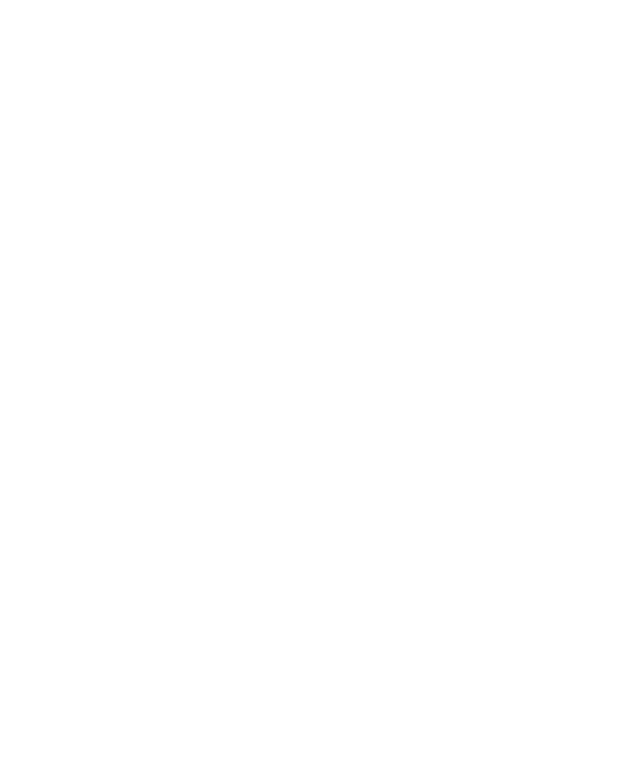
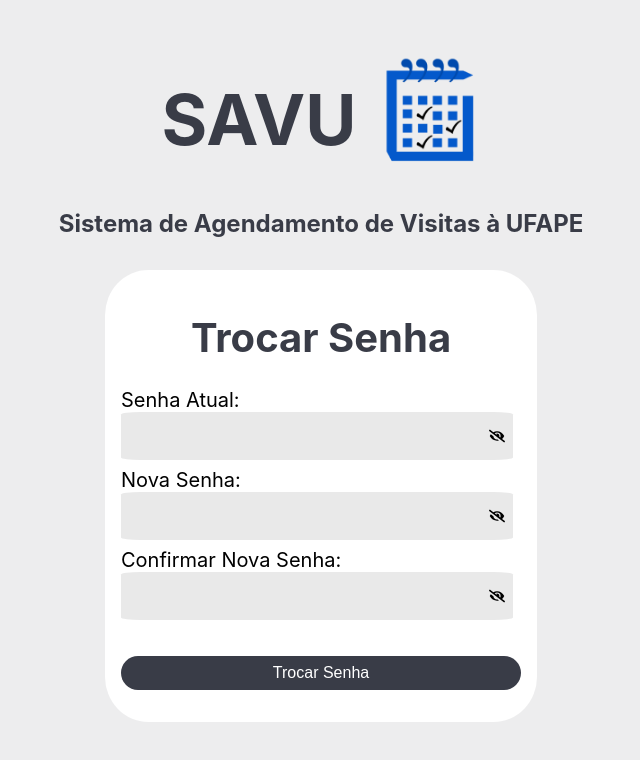
Before and after one commit to Luiz-Felipe12/SAVU, a React (Create React App) app: page /trocarsenha in a window 1280 px wide. Before the commit this address had no page. Shown: the top 760 px of the page, without its empty margins (319-959 px from the left). Built offline with nearby package versions, Linux system fonts and the light colour scheme.

Commit message:
adicionando tela de trocar senha

```diff
--- a/src/App.js
+++ b/src/App.js
@@ -3,6 +3,7 @@
 import CadastroScreen from './pages/cadastro';
 import { BrowserRouter as Router, Routes, Route} from 'react-router-dom';
 import RecuperarSenhaScreen from './pages/recuperarSenha';
+import TrocarSenhaScreen from './pages/trocarSenha';
 
 
 const App = () => {
@@ -12,6 +13,7 @@
           <Route path="/" element={<LoginScreen />} />
           <Route path="/cadastro" element={<CadastroScreen />} />
           <Route path="/recuperar" element={<RecuperarSenhaScreen/>} />
+          <Route path='/trocarsenha' element={<TrocarSenhaScreen/>} />
 
         </Routes>
 
--- /dev/null
+++ b/src/pages/trocarSenha.js
@@ -0,0 +1,117 @@
+import React, { useState } from 'react';
+import { FaEye, FaEyeSlash } from 'react-icons/fa';
+import './login.css';
+
+const TrocarSenhaScreen = () => {
+  const [senhaAtual, setSenhaAtual] = useState('');
+  const [novaSenha, setNovaSenha] = useState('');
+  const [confirmarNovaSenha, setConfirmarNovaSenha] = useState('');
+  const [showSenhaAtual, setShowSenhaAtual] = useState(false);
+  const [showNovaSenha, setShowNovaSenha] = useState(false);
+  const [showConfirmarNovaSenha, setShowConfirmarNovaSenha] = useState(false);
+
+  const handleSenhaAtualChange = (e) => {
+    setSenhaAtual(e.target.value);
+  };
+
+  const handleNovaSenhaChange = (e) => {
+    setNovaSenha(e.target.value);
+  };
+
+  const handleConfirmarNovaSenhaChange = (e) => {
+    setConfirmarNovaSenha(e.target.value);
+  };
+
+  const handleShowSenhaAtual = () => {
+    setShowSenhaAtual(!showSenhaAtual);
+  };
+
+  const handleShowNovaSenha = () => {
+    setShowNovaSenha(!showNovaSenha);
+  };
+
+  const handleShowConfirmarNovaSenha = () => {
+    setShowConfirmarNovaSenha(!showConfirmarNovaSenha);
+  };
+
+  const handleTrocarSenha = () => {
+    // Lógica para trocar a senha
+    console.log('Senha Atual:', senhaAtual);
+    console.log('Nova Senha:', novaSenha);
+    console.log('Confirmar Nova Senha:', confirmarNovaSenha);
+  };
+
+  const eyeIconStyle = {
+    position: 'absolute',
+    right: '0.5rem',
+    top: '50%',
+    transform: 'translateY(-50%)',
+    cursor: 'pointer',
+    marginRight: '0.5rem'
+  };
+
+  return (
+    <div style={{ background: '#EDEDEE', height: 'calc(100vh)', display: 'flex', flexDirection: 'column', alignItems: 'center', justifyContent: 'center' }}>
+      <div style={{ display: 'flex', alignItems: 'center', marginBottom: '2rem', marginTop:'-3rem' }}>
+        <h1 style={{ color: '#393C47', fontSize: '70px', marginRight: '0.5rem' }}>SAVU</h1>
+        <img src="/imgs/logo.png" alt="Logo" style={{ width: '100px', marginTop: '-1rem', marginLeft: '1rem' }} />
+      </div>
+      <h2 style={{ marginTop: '-2rem', color: '#393C47', marginBottom: '1rem' }}>Sistema de Agendamento de Visitas à UFAPE</h2>
+      <div style={{ background: 'white', padding: '1rem', marginTop: '1rem', width: '400px', height: '420px', textAlign: 'center', borderRadius: '10%' }}>
+        <h1 style={{ color: '#393C47', fontSize: '40px' }}>Trocar Senha</h1>
+        <div style={{ fontSize: '20px', textAlign: 'left' }}>Senha Atual:</div>
+        <div style={{ display: 'flex', alignItems: 'center', marginBottom: '0.5rem', position: 'relative' }}>
+          <input
+            type={showSenhaAtual ? 'text' : 'password'}
+            value={senhaAtual}
+            onChange={handleSenhaAtualChange}
+            className="input-field"
+            style={{ flex: '1', marginRight: '0.5rem', paddingRight: '3rem', maxWidth: '100%', backgroundColor: '#e9e9e9', border: 'none', height: '2rem', borderRadius: '5%', fontSize: '16px' }}
+          />
+          {showSenhaAtual ? (
+            <FaEye onClick={handleShowSenhaAtual} style={eyeIconStyle} />
+          ) : (
+            <FaEyeSlash onClick={handleShowSenhaAtual} style={eyeIconStyle} />
+          )}
+        </div>
+        <div style={{ fontSize: '20px', textAlign: 'left' }}>Nova Senha:</div>
+        <div style={{ display: 'flex', alignItems: 'center', marginBottom: '0.5rem', position: 'relative' }}>
+          <input
+            type={showNovaSenha ? 'text' : 'password'}
+            value={novaSenha}
+            onChange={handleNovaSenhaChange}
+            className="input-field"
+            style={{ flex: '1', marginRight: '0.5rem', paddingRight: '3rem', maxWidth: '100%', backgroundColor: '#e9e9e9', border: 'none', height: '2rem', borderRadius: '5%', fontSize: '16px' }}
+          />
+          {showNovaSenha ? (
+            <FaEye onClick={handleShowNovaSenha} style={eyeIconStyle} />
+          ) : (
+            <FaEyeSlash onClick={handleShowNovaSenha} style={eyeIconStyle} />
+          )}
+        </div>
+        <div style={{ fontSize: '20px', textAlign: 'left' }}>Confirmar Nova Senha:</div>
+        <div style={{ display: 'flex', alignItems: 'center', marginBottom: '0.5rem', position: 'relative' }}>
+          <input
+            type={showConfirmarNovaSenha ? 'text' : 'password'}
+            value={confirmarNovaSenha}
+            onChange={handleConfirmarNovaSenhaChange}
+            className="input-field"
+            style={{ flex: '1', marginRight: '0.5rem', paddingRight: '3rem', maxWidth: '100%', backgroundColor: '#e9e9e9', border: 'none', height: '2rem', borderRadius: '5%', fontSize: '16px' }}
+          />
+          {showConfirmarNovaSenha ? (
+            <FaEye onClick={handleShowConfirmarNovaSenha} style={eyeIconStyle} />
+          ) : (
+            <FaEyeSlash onClick={handleShowConfirmarNovaSenha} style={eyeIconStyle} />
+          )}
+        </div>
+        <div className="login-buttons" style={{ paddingTop: '20px', paddingBottom: '20px', alignItems: 'center' }}>
+          <button onClick={handleTrocarSenha} className="button button-enviar" style={{ padding: '0.5rem 1rem', borderRadius: '20px', marginTop:'0.5rem' }}>
+            Trocar Senha
+          </button>
+        </div>
+      </div>
+    </div>
+  );
+};
+
+export default TrocarSenhaScreen;
```
